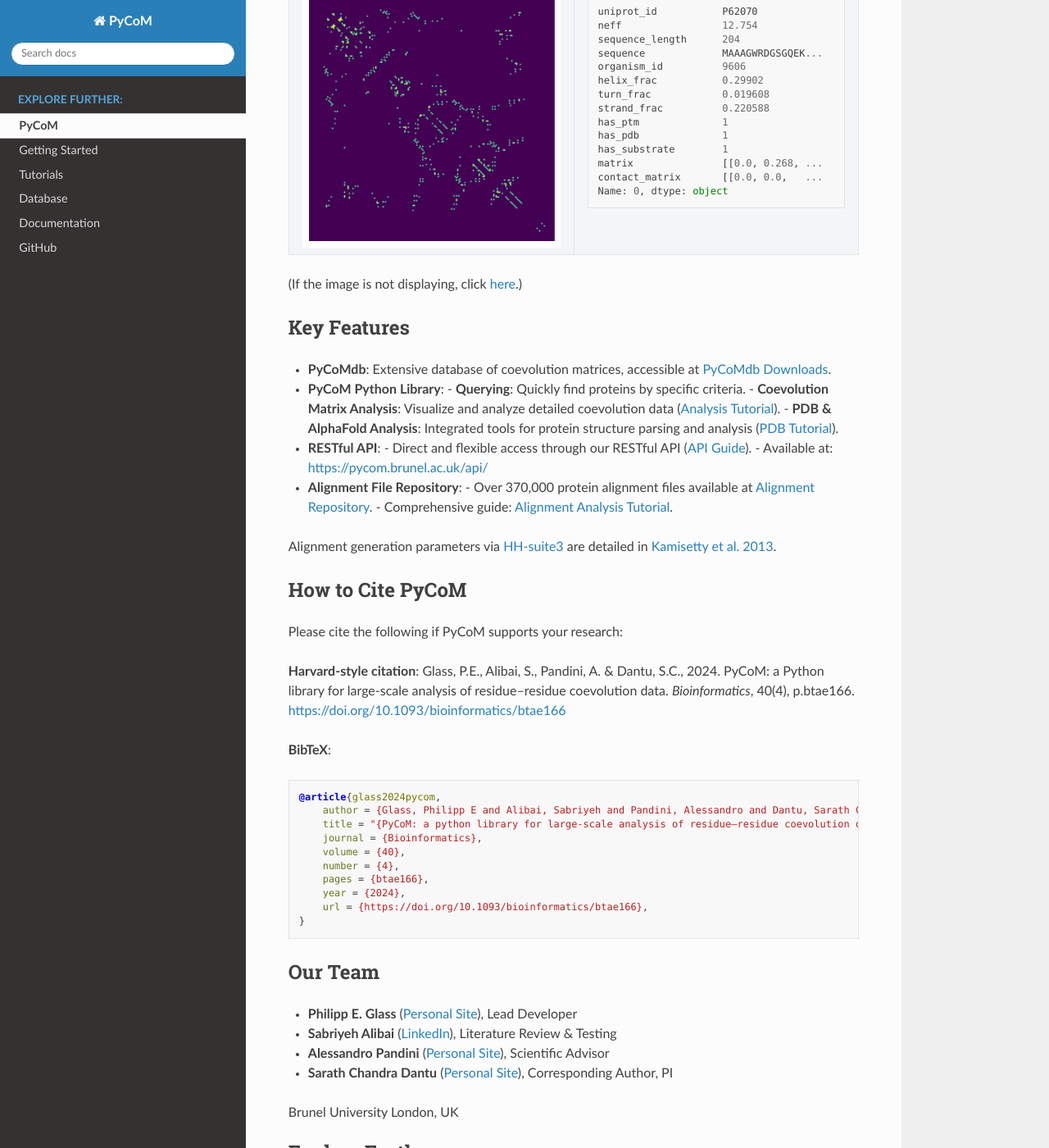
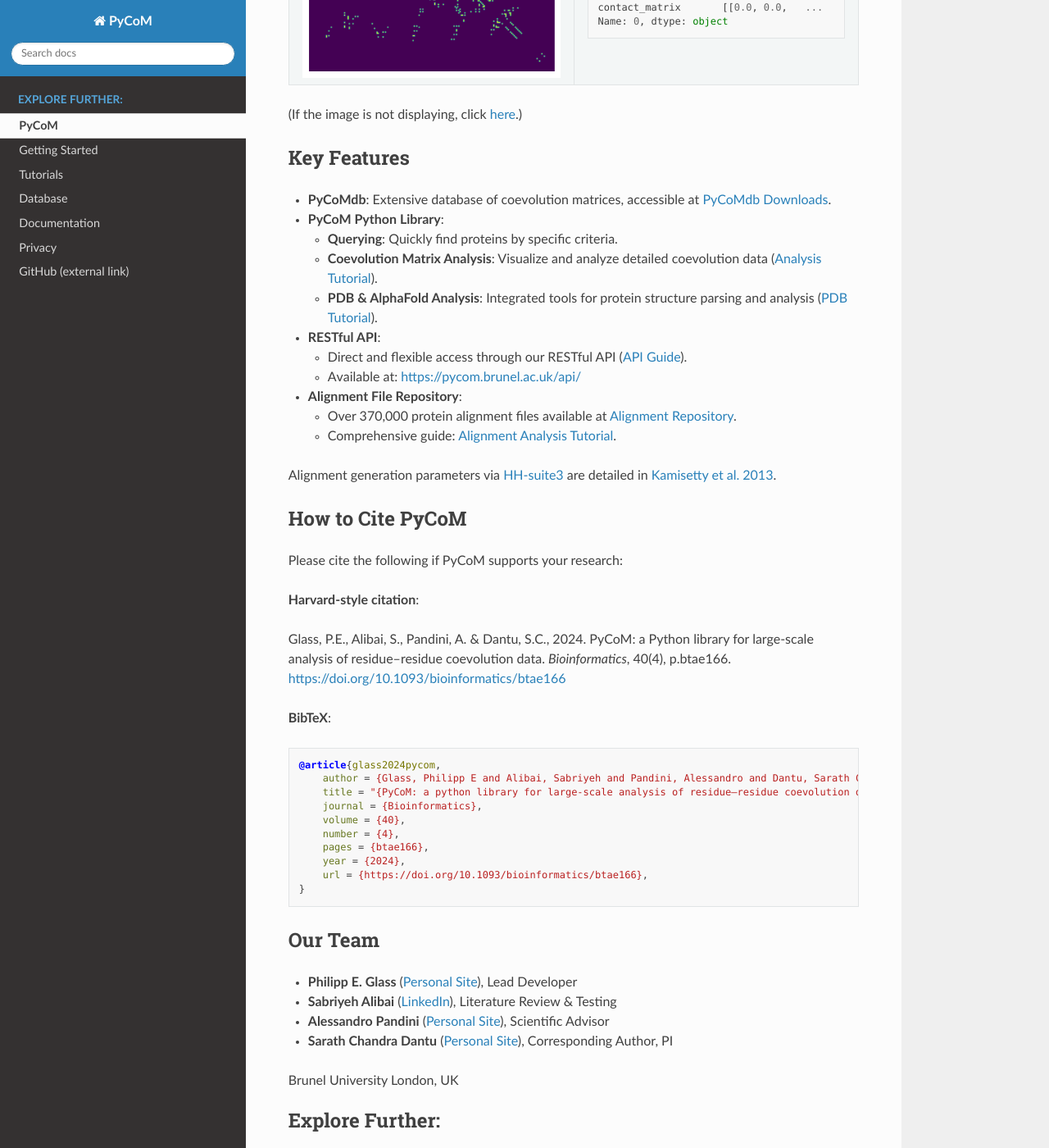
Before and after one commit to scdantu/pycom, a Sphinx documentation site: the page built from docs/source/index.rst, in a window 1280 px wide and 1400 px high, scrolled down 1426 px. Shown: the whole window at 82% size. Built offline with Sphinx 7.4.7 and the Read the Docs theme 3.1.0, drawn with Linux system fonts in a browser that asks for light colours; pages that are not in the unit, such as notebooks, are missing from menus; some of the changed text lies outside the part shown.

Commit message:
update docs

```diff
--- a/docs/source/conf.py
+++ b/docs/source/conf.py
@@ -24,6 +24,7 @@
 html_baseurl = 'https://pycom.brunel.ac.uk/'
 html_title = 'PyCoM Protein Database'
 html_favicon = '_static/brunel.png'
+html_show_sphinx = False
 # The full version, including alpha/beta/rc tags
 # release = version
 
@@ -62,6 +63,7 @@
 # This pattern also affects html_static_path and html_extra_path.
 #exclude_patterns = ["../../tutorials/00_Installation.ipynb"]
 exclude_patterns = ['_build', '**.ipynb_checkpoints']
+html_extra_path = ['robots.txt', 'google912b99b4d1b6cf36.html']
 
 
 # -- Options for HTML output -------------------------------------------------
--- /dev/null
+++ b/docs/source/google912b99b4d1b6cf36.html
@@ -0,0 +1 @@
+google-site-verification: google912b99b4d1b6cf36.html
--- a/docs/source/index.rst
+++ b/docs/source/index.rst
@@ -81,15 +81,19 @@
 
 - **PyCoMdb**: Extensive database of coevolution matrices, accessible at `PyCoMdb Downloads <https://pycom.brunel.ac.uk/downloads/>`_.
 - **PyCoM Python Library**:
+
   - **Querying**: Quickly find proteins by specific criteria.
   - **Coevolution Matrix Analysis**: Visualize and analyze detailed coevolution data (`Analysis Tutorial <tutorials/01_Workflow.html>`_).
+
   - **PDB & AlphaFold Analysis**: Integrated tools for protein structure parsing and analysis (`PDB Tutorial <tutorials/05_Contact_Map_and_PDB.html>`_).
 
 - **RESTful API**:
+
   - Direct and flexible access through our RESTful API (`API Guide <tutorials/00_WebAPI.html>`_).
   - Available at: https://pycom.brunel.ac.uk/api/
 
 - **Alignment File Repository**:
+
   - Over 370,000 protein alignment files available at `Alignment Repository <https://pycom.brunel.ac.uk/alignments/>`_.
   - Comprehensive guide: `Alignment Analysis Tutorial <tutorials/03_Alignment_analysis.html>`_.
 
@@ -101,6 +105,7 @@
 Please cite the following if PyCoM supports your research:
 
 **Harvard-style citation**:
+
 Glass, P.E., Alibai, S., Pandini, A. & Dantu, S.C., 2024. PyCoM: a Python library for large-scale analysis of residue–residue coevolution data. *Bioinformatics*, 40(4), p.btae166. https://doi.org/10.1093/bioinformatics/btae166
 
 **BibTeX**:
@@ -136,7 +141,8 @@
    Tutorials <tutorials>
    Database <database>
    Documentation <documentation>
-   GitHub <https://github.com/scdantu/pycom>
+   Privacy <privacy>
+   GitHub (external link) <https://github.com/scdantu/pycom>
 
 Indices and tables
 ------------------
--- /dev/null
+++ b/docs/source/pycomweb.rst
@@ -0,0 +1,3 @@
+PyCoMWeb
+=========
+	*** COMING SOON. Under Mainatainence!!! ***
```
Also changed, not shown: other parts of docs/source/index.rst (+4 -4 lines), docs/source/privacy.rst (added, +17 -0 lines), docs/source/robots.txt (added, +7 -0 lines), 1 other file.
